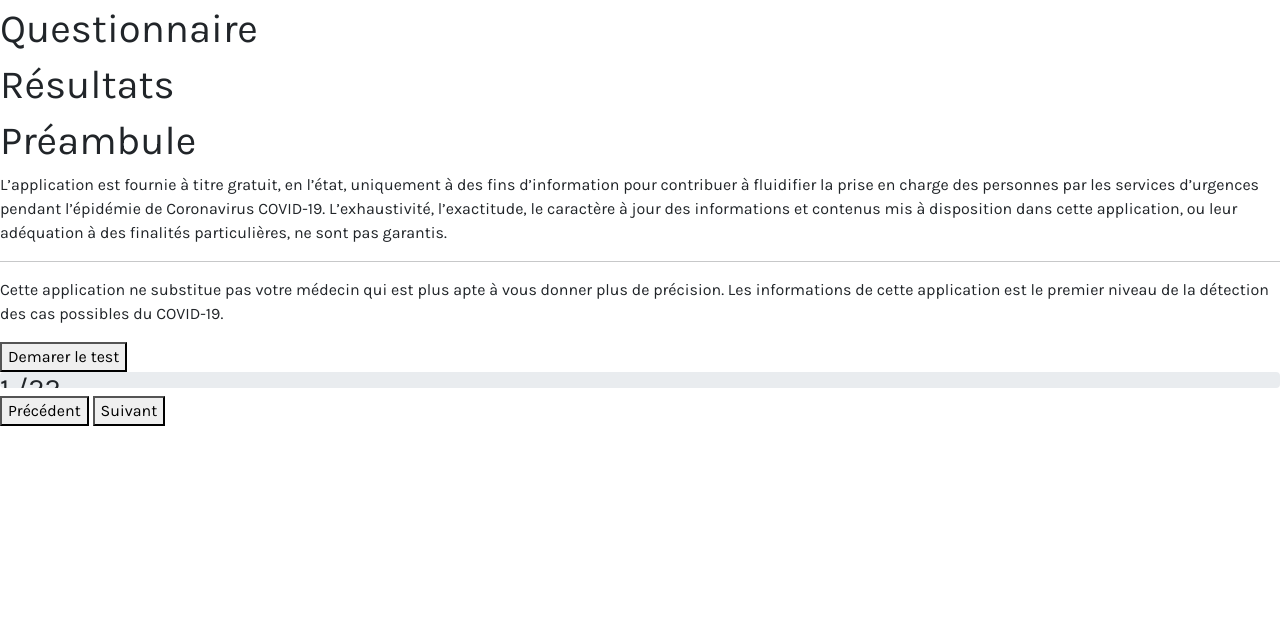
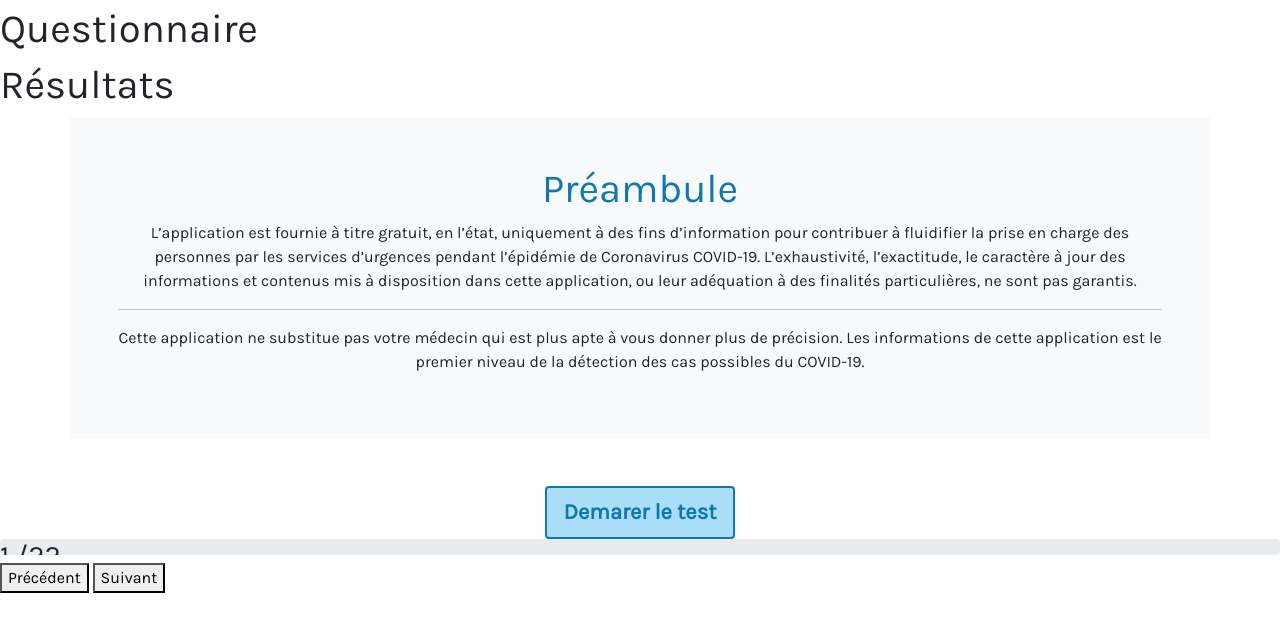
Before and after one commit to NoureddineMa/TEST-COVID22, a plain HTML site: page Test.html in a window 1280 px wide. Shown: the part 135-766 px from the top of the page. Drawn offline with nearby package versions, Linux system fonts and the light colour scheme.

Commit message:
end css for page test

```diff
--- a/Test.html
+++ b/Test.html
@@ -34,8 +34,8 @@
             <h1>Résultats</h1>
           </section>
 
-          <section class="Préambule">
-            <h1>Préambule</h1>
+          <section class="Préambule bg-light px-5 py-5 container text-center">
+            <h1 class="conseil-title">Préambule</h1>
             <p>
               L’application est fournie à titre gratuit, en l’état, uniquement à des
               fins d’information pour contribuer à fluidifier la prise en charge des
@@ -51,7 +51,9 @@
               le premier niveau de la détection des cas possibles du COVID-19.
             </p>
           </section>
-          <button class="start-btn">Demarer le test</button>
+          <div class="text-center">
+          <button class=" px-3 py-2 start-btn mt-5 index-button border rounded  index-p">Demarer le test</button>
+            </div>
 
 
           <section class="questionnaire">
```
